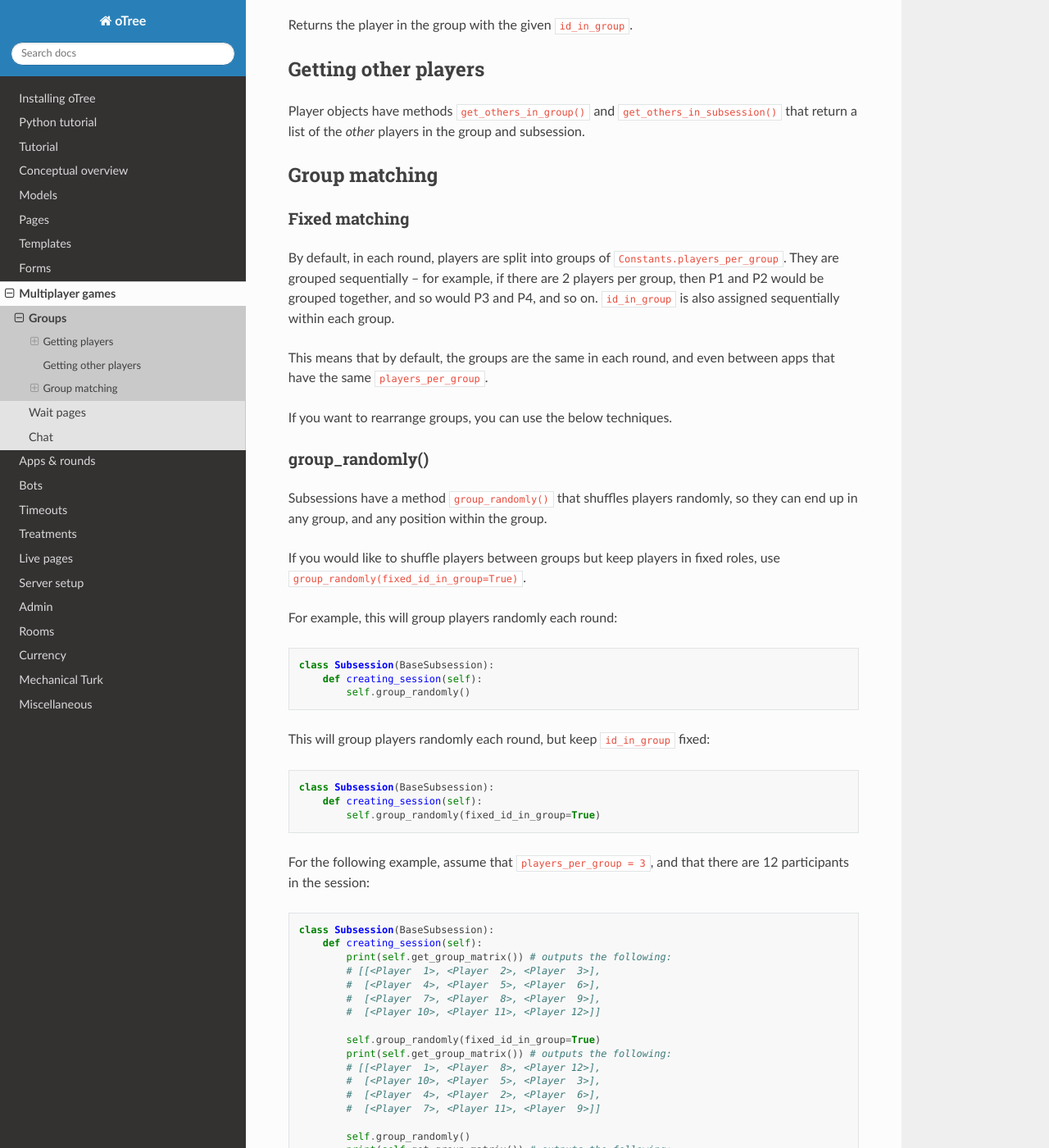
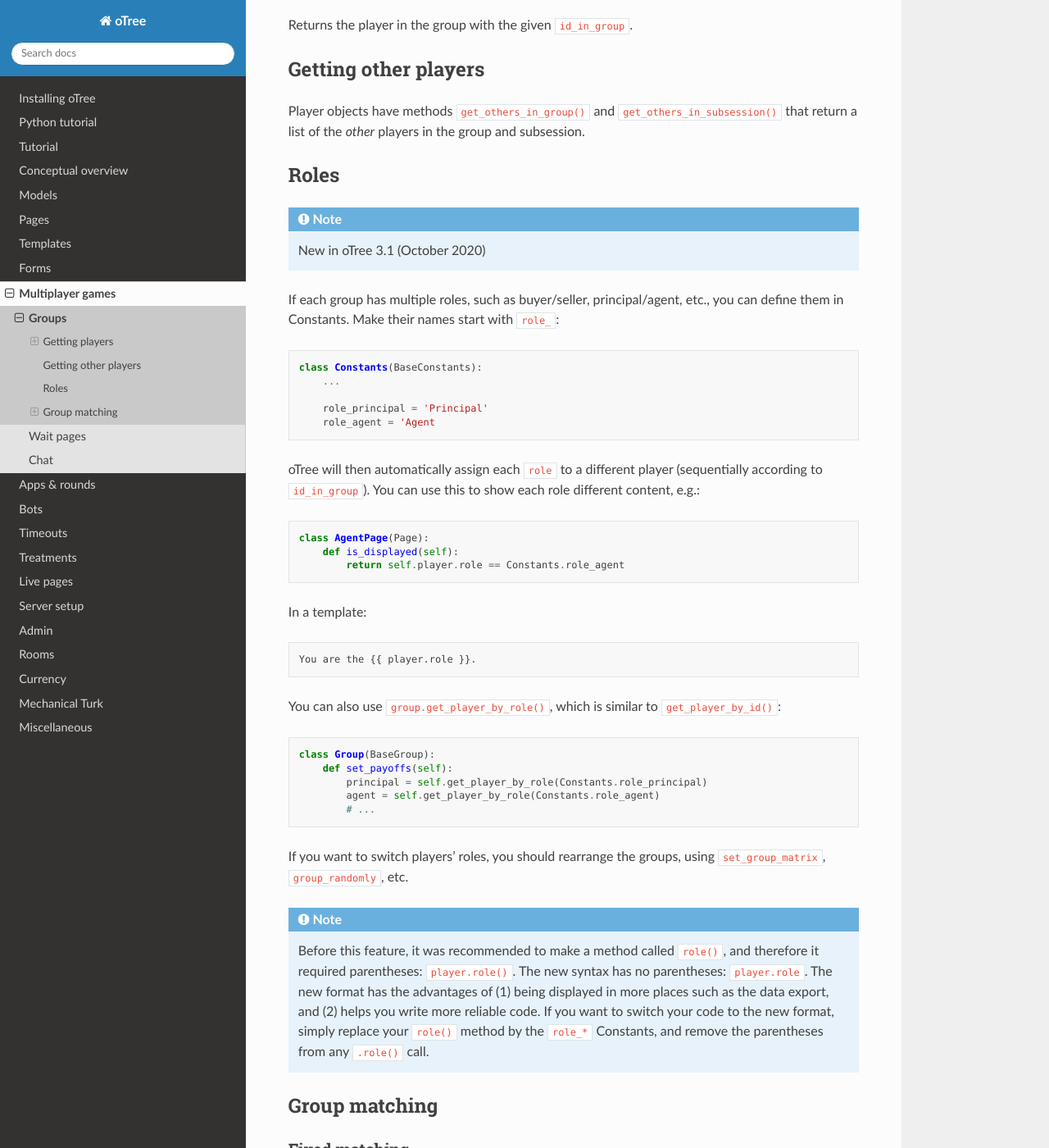
Before and after one commit to oTree-org/otree-docs, a Sphinx documentation site: the page built from source/multiplayer/groups.rst, in a window 1280 px wide and 1400 px high, scrolled down 638 px. Shown: the whole window at 82% size. Built offline with Sphinx 7.4.7 and the Read the Docs theme 2.0.0, drawn with Linux system fonts in a browser that asks for light colours.

Commit message:
add new-style role and formfield

```diff
--- a/source/misc/rest_api.rst
+++ b/source/misc/rest_api.rst
@@ -96,7 +96,6 @@ Example
 
     def set_participant_vars(**payload):
         resp = requests.post(SERVER_URL + '/api/participant_vars/', json=payload)
-        resp.raise_for_status() # ensure it succeeded
         return resp
 
     resp = set_participant_vars(room_name='qualtrics_study', participant_label='albert_e', vars=dict(age=25, is_male=True, x=[3,6,9]))
@@ -187,7 +186,6 @@ For example:
         resp = requests.post(SERVER_URL + '/api/sessions/', json=payload,
             headers={'otree-rest-key': REST_KEY}
         )
-        resp.raise_for_status() # ensure it succeeded
         return resp
 
     resp = create_session(session_config_name='trust', room_name='econ101', num_participants=4, modified_session_config_fields=dict(num_apples=10, abc=[1, 2, 3]))
--- a/source/multiplayer/groups.rst
+++ b/source/multiplayer/groups.rst
@@ -33,13 +33,71 @@ get_player_by_id(n)
 
 Returns the player in the group with the given ``id_in_group``.
 
-
 Getting other players
 ---------------------
 
 Player objects have methods ``get_others_in_group()`` and
 ``get_others_in_subsession()`` that return a list of the *other* players
 in the group and subsession.
+
+.. _roles:
+
+Roles
+-----
+
+.. note::
+
+    New in oTree 3.1 (October 2020)
+
+If each group has multiple roles, such as buyer/seller, principal/agent, etc.,
+you can define them in Constants. Make their names start with ``role_``:
+
+.. code-block:: python
+
+    class Constants(BaseConstants):
+        ...
+
+        role_principal = 'Principal'
+        role_agent = 'Agent
+
+oTree will then automatically assign each ``role`` to a different player
+(sequentially according to ``id_in_group``).
+You can use this to show each role different content, e.g.:
+
+.. code-block:: python
+
+    class AgentPage(Page):
+        def is_displayed(self):
+            return self.player.role == Constants.role_agent
+
+In a template:
+
+.. code-block:: html+djang0
+
+    You are the {{ player.role }}.
+
+You can also use ``group.get_player_by_role()``, which is similar to ``get_player_by_id()``:
+
+.. code-block:: python
+
+    class Group(BaseGroup):
+        def set_payoffs(self):
+            principal = self.get_player_by_role(Constants.role_principal)
+            agent = self.get_player_by_role(Constants.role_agent)
+            # ...
+
+If you want to switch players' roles,
+you should rearrange the groups, using ``set_group_matrix``, ``group_randomly``, etc.
+
+.. note::
+
+    Before this feature, it was recommended to make a method called ``role()``,
+    and therefore it required parentheses: ``player.role()``.
+    The new syntax has no parentheses: ``player.role``.
+    The new format has the advantages of (1) being displayed in more places such as the data export,
+    and (2) helps you write more reliable code.
+    If you want to switch your code to the new format, simply replace your ``role()`` method by the ``role_*`` Constants,
+    and remove the parentheses from any ``.role()`` call.
 
 
 .. _shuffling:
```
Also changed, not shown: source/forms.rst (+7 -2 lines), source/misc/otreelite.rst (+15 -4 lines), source/multiplayer/chat.rst (+10 -3 lines).
